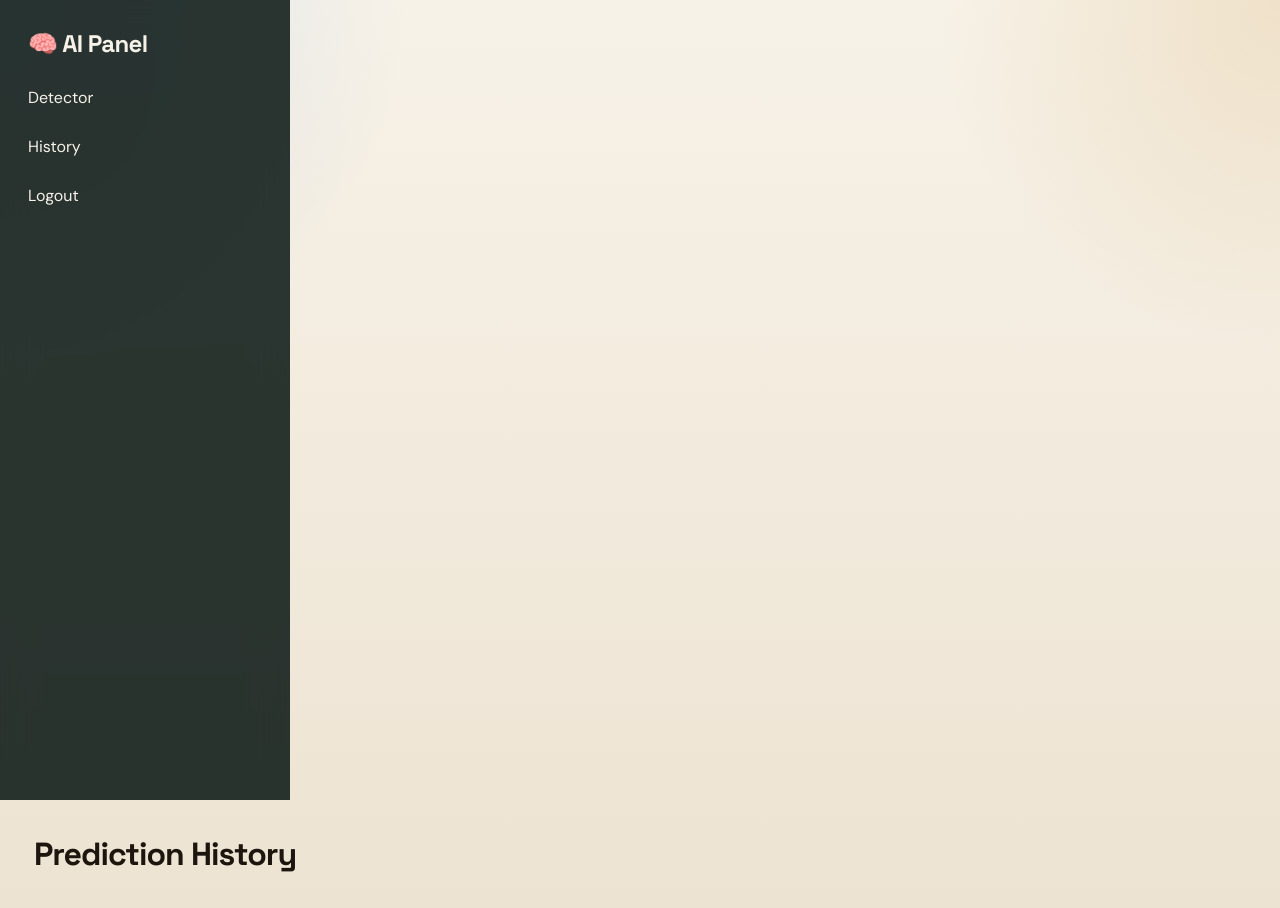
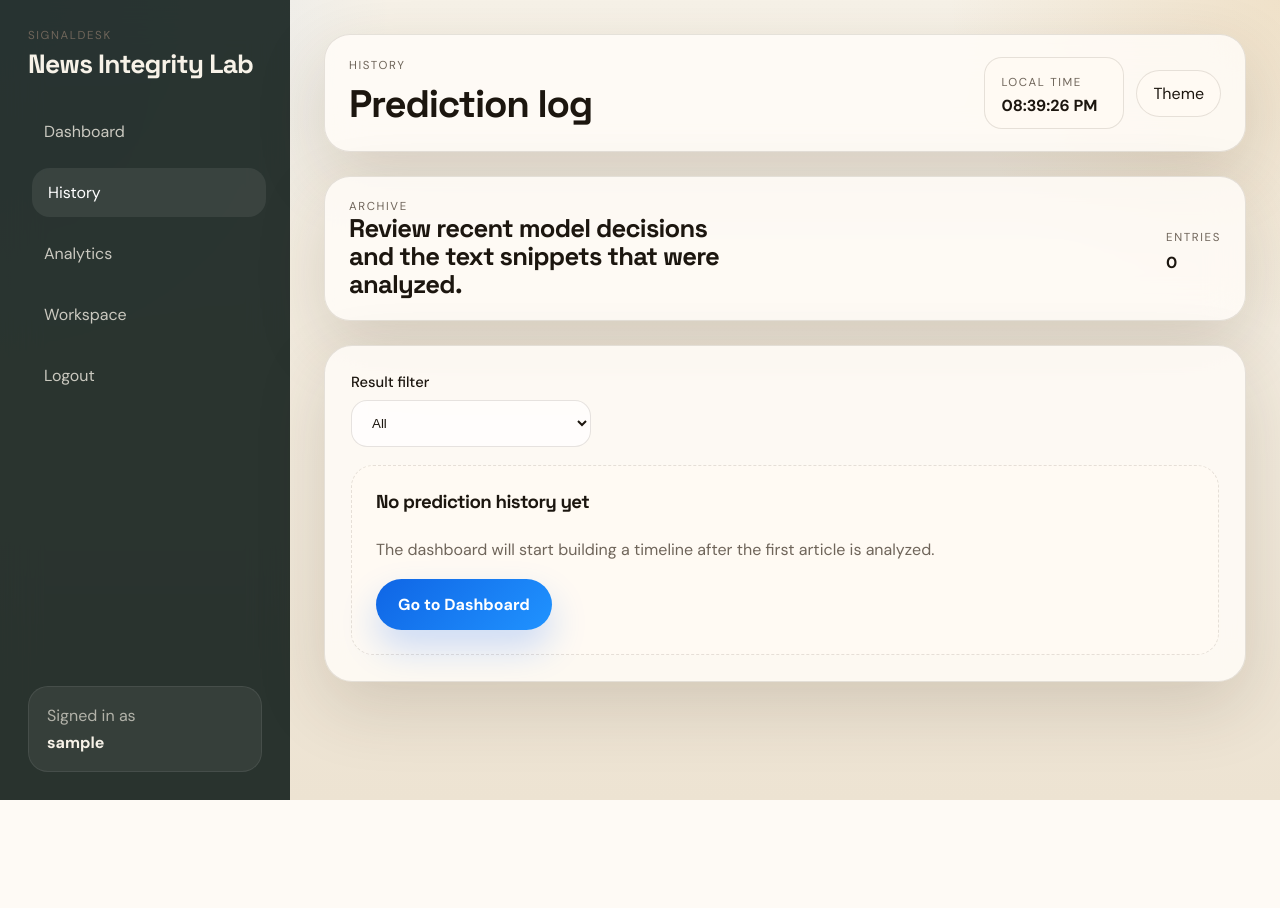
Before and after one commit to Jat-in-cmd/fake-news-detector, a Flask app: page /history in a window 1280 px wide. After the commit the page ends 800 px from the top, so only its background shows below. Run offline with Flask 3, Linux system fonts and the light colour scheme; the visitor is signed in with stand-in values (Sample User, id 1); parts of the project's set-up code (start-up, migrations or seed data) failed here and were passed over.

Commit message:
Update history.html

```diff
--- a/Model deployment using Flask/templates/history.html
+++ b/Model deployment using Flask/templates/history.html
@@ -1,29 +1,112 @@
 <!DOCTYPE html>
-<html>
+<html lang="en">
 <head>
-    <title>History</title>
+    <meta charset="UTF-8">
+    <meta name="viewport" content="width=device-width, initial-scale=1.0">
+    <title>SignalDesk History</title>
     <link rel="stylesheet" href="{{ url_for('static', filename='style.css') }}">
+    <script defer src="{{ url_for('static', filename='script.js') }}"></script>
 </head>
-<body>
+<body class="app-body">
+    <div class="app-shell">
+        <aside class="sidebar" id="sidebar">
+            <div class="brand-lockup">
+                <p class="eyebrow">SignalDesk</p>
+                <h2>News Integrity Lab</h2>
+            </div>
 
-<div class="sidebar">
-    <h2>🧠 AI Panel</h2>
-    <a href="/dashboard">Detector</a>
-    <a href="/history">History</a>
-    <a href="/logout">Logout</a>
-</div>
+            <nav class="nav-links">
+                <a href="/dashboard">Dashboard</a>
+                <a href="/history" class="active">History</a>
+                <a href="/analytics">Analytics</a>
+                <a href="/workspace">Workspace</a>
+                <a href="/logout">Logout</a>
+            </nav>
 
-<div class="main">
-    <h1>Prediction History</h1>
+            <div class="sidebar-note">
+                <p>Signed in as</p>
+                <strong>{{ username }}</strong>
+            </div>
+        </aside>
 
-    {% for item in history %}
-    <div class="history-card">
-        <p><strong>{{ item.result }}</strong> ({{ item.confidence }}%)</p>
-        <p>{{ item.text }}</p>
-        <span>{{ item.time }}</span>
+        <main class="main">
+            <header class="topbar">
+                <div class="topbar-copy">
+                    <button class="icon-btn mobile-only" onclick="toggleSidebar()" aria-label="Toggle navigation">Menu</button>
+                    <div>
+                        <p class="eyebrow">History</p>
+                        <h1>Prediction log</h1>
+                    </div>
+                </div>
+
+                <div class="topbar-actions">
+                    <div class="clock-panel">
+                        <span class="panel-label">Local time</span>
+                        <strong id="clock"></strong>
+                    </div>
+                    <button class="icon-btn" onclick="toggleTheme()" aria-label="Toggle theme">Theme</button>
+                </div>
+            </header>
+
+            <section class="hero-banner">
+                <div>
+                    <p class="eyebrow">Archive</p>
+                    <h2>Review recent model decisions and the text snippets that were analyzed.</h2>
+                </div>
+                <div class="hero-meta">
+                    <div>
+                        <span class="panel-label">Entries</span>
+                        <strong>{{ history|length }}</strong>
+                    </div>
+                </div>
+            </section>
+
+            <section class="card history-board">
+                <form action="/history" method="GET" class="filter-bar">
+                    <label class="field compact-field">
+                        <span>Result filter</span>
+                        <select name="result" onchange="this.form.submit()">
+                            <option value="ALL" {% if selected_result == 'ALL' %}selected{% endif %}>All</option>
+                            <option value="REAL NEWS" {% if selected_result == 'REAL NEWS' %}selected{% endif %}>Real News</option>
+                            <option value="FAKE NEWS" {% if selected_result == 'FAKE NEWS' %}selected{% endif %}>Fake News</option>
+                        </select>
+                    </label>
+                </form>
+
+                {% if history %}
+                    <div class="history-list">
+                        {% for item in history %}
+                            <article class="history-card {{ 'real' if item.result == 'REAL NEWS' else 'fake' }}">
+                                <div class="history-card-top">
+                                    <div>
+                                        <p class="history-label">{{ item.result }}</p>
+                                        <small>{{ item.confidence }}% confidence</small>
+                                    </div>
+                                    <span>{{ item.time }}</span>
+                                </div>
+                                <p>{{ item.text }}</p>
+                                <div class="chip-row">
+                                    <span class="chip">{{ item.word_count }} words</span>
+                                    <span class="chip">{{ item.reading_time }} min read</span>
+                                    <span class="chip">{{ item.flagged_count }} flags</span>
+                                    {% if item.flagged_terms %}
+                                        {% for flag in item.flagged_terms[:2] %}
+                                            <span class="chip danger">{{ flag }}</span>
+                                        {% endfor %}
+                                    {% endif %}
+                                </div>
+                            </article>
+                        {% endfor %}
+                    </div>
+                {% else %}
+                    <div class="empty-state roomy">
+                        <h3>No prediction history yet</h3>
+                        <p>The dashboard will start building a timeline after the first article is analyzed.</p>
+                        <a href="/dashboard" class="primary-btn inline-btn">Go to Dashboard</a>
+                    </div>
+                {% endif %}
+            </section>
+        </main>
     </div>
-    {% endfor %}
-</div>
-
 </body>
 </html>
```
